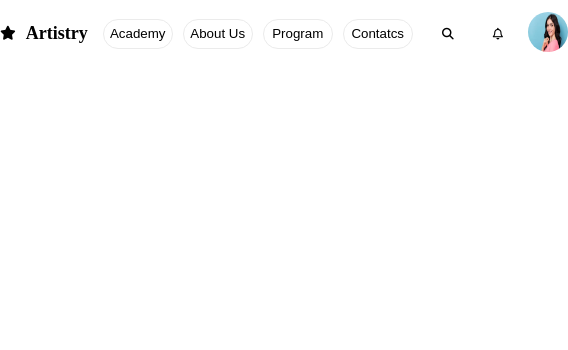
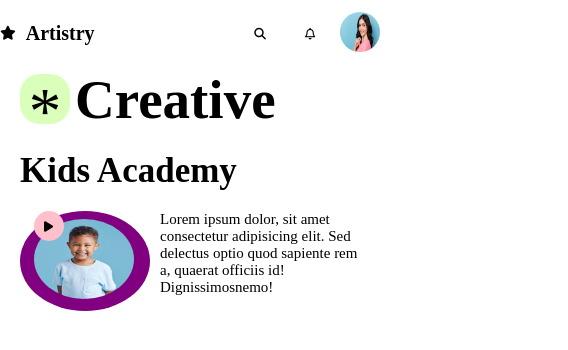
Before and after one commit to VeliZade04/lesson6.2-7-, a plain HTML site: page index.html in a window 390 px wide. Shown: the whole page, 568 px wide, since content can reach past the window. Drawn offline with Linux system fonts and the light colour scheme; files that its build step writes are made by us from their sources; files whose address does not match are found by name.

Commit message:
header added{responsive)

```diff
--- a/assets/styles/style.css
+++ b/assets/styles/style.css
@@ -9,7 +9,7 @@ nav {
   gap: 15px;
   width: 100%;
   height: 8vh;
-  background-color:transparent;
+  background-color: transparent;
 }
 .left-nav {
   width: 150px;
@@ -17,8 +17,8 @@ nav {
   align-content: center;
   gap: 10px;
   align-items: center;
-  h1{
-    font-size: 18px;
+  h1 {
+    font-size: 20px;
     font-weight: 800;
   }
 }
@@ -41,16 +41,127 @@ nav {
   }
 }
 button {
-    background-color: transparent;
-    border: 1px solid  #ebebeb;
+  background-color: transparent;
+  border: 1px solid #ebebeb;
   width: 70px;
   height: 30px;
   border-radius: 20px;
 }
-.profile-pic{
-    img{
-        width: 40px;
-        height: 40px;
-        border-radius: 25px;
+.profile-pic {
+  img {
+    width: 40px;
+    height: 40px;
+    border-radius: 25px;
+  }
+}
+.header {
+  display: flex;
+  align-items: ;
+  gap: 30%;
+  justify-content: center;
+}
+.icon-header {
+  align-content: start;
+  text-align: center;
+  border-radius: 25px;
+  background-color: #daffba;
+  font-size: 65px;
+  border-radius: 20px;
+  width: 50px;
+  height: 50px;
+}
+.header-left {
+  width: 300px;
+  height: 150px;
+  position: relative;
+  .img1 {
+    position: absolute;
+    top: 40px;
+    transform: rotate(0.1);
+    img {
+      border-radius: 75%;
+      width: 160px;
+      height: 80px;
+    }
+  }
+  .img2 {
+    position: absolute;
+    top: 0px;
+    img {
+      width: 60px;
+      height: 60px;
+    }
+  }
+}
+.header-right {
+    height: auto;
+    width: 350px;
+  display: flex;
+  flex-direction: column;
+  gap: 20px;
+  h2 {
+    font-size: 55px;
+  }
+  h3{
+    font-size: 35px;
+    font-weight: 700;
+  }
+  h4{
+    with
+  }
+}
+.header-start {
+  display: flex;
+  align-items: center;
+  gap: 5px;
+}
+.subheader{
+    display: flex;
+    gap: 10px;
+    width: 350px;
+    height: auto;
+    h4{
+        height: auto;
+        width: 200px;
+        font-weight: 400;
+        font-size: 15px;
     }
 }
+.imgbox-sheader{
+    position: relative;
+    background-color: purple;
+    padding-left: 14px;
+    padding-top: 8px;
+    width: 130px;
+    height: 100px;
+    border-radius: 50%;
+    img{
+        align-content: center;
+        width: 100px;
+        height: 80px;
+        border-radius: 50%;
+    }
+    .playicon{
+        position: absolute;
+        top: 0px;
+        width: 30px;
+        height: 30px;
+        background-color: pink;
+        border-radius: 25px;
+        i{
+            padding-top: 15px;
+            padding-left: 10px;
+        }
+
+    }
+}
+@media (max-width: 900px) {
+  .middle-nav {
+    display: none;
+  }
+}
+@media (max-width: 600px) {
+  .header-left {
+    display: none;
+  }
+}
--- a/index.html
+++ b/index.html
@@ -39,9 +39,39 @@
           <i class="fa-regular fa-bell fa-sm" style="color: #000000"></i>
         </button>
         <div class="profile-pic">
-          <img src="./assets/images/pp2.jpg" alt="">
+          <img src="./assets/images/pp2.jpg" alt="" />
         </div>
       </div>
     </nav>
+    <main>
+      <div class="header">
+        <div class="header-right">
+          <div class="header-start">
+            <p class="icon-header">*</p>
+            <h2>Creative</h2>
+          </div>
+          <h3>Kids Academy</h3>
+          <div class="subheader">
+          <div class="sheader-left">
+            <div class="imgbox-sheader">
+              <img src="./assets/images/kidimg.jpg" alt="">
+              <div class="playicon"><i class="fa-solid fa-play fa-xs" style="color: #000000;"></i></div>
+            </div>
+          </div>
+          <div class="sheader-right">
+            <h4>Lorem ipsum dolor, sit amet consectetur adipisicing elit. Sed delectus optio quod sapiente rem a, quaerat officiis id! Dignissimosnemo!</h4>
+          </div>
+        </div>
+        </div>
+        <div class="header-left">
+          <div class="img1">
+            <img src="./assets/images/kidimg.jpg" alt="" />
+          </div>
+          <div class="img2">
+            <img src="./assets/images/img0-2.png" alt="" />
+          </div>
+        </div>
+      </div>
+    </main>
   </body>
 </html>
```
Also changed, not shown: assets/images/img0-2.png (added), assets/images/kidimg.jpg (added).
